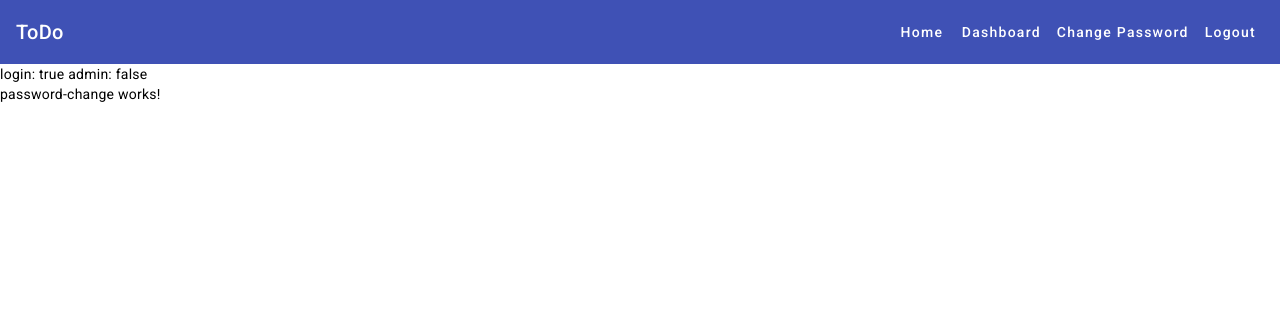
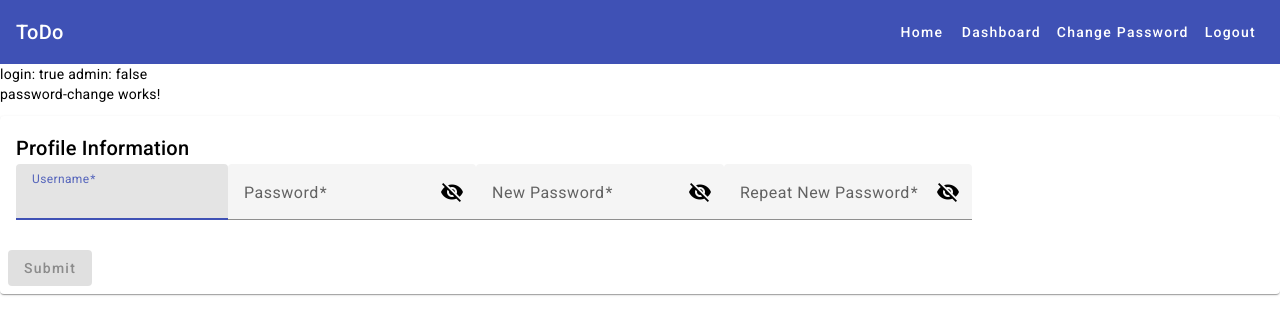
Before and after one commit to SyahrulHuzaimi/ToDoApplication, an Angular app in the folder Frontend/: page /change in a window 1280 px wide. Shown: the top 334 px of the page. Built offline with nearby package versions, Linux system fonts and the light colour scheme; sample sign-in values are in the browser's storage.

Commit message:
Added group validator in change password

```diff
--- a/Frontend/src/app/password-change/password-change.component.html
+++ b/Frontend/src/app/password-change/password-change.component.html
@@ -1 +1,62 @@
 <p>password-change works!</p>
+<form
+  [formGroup]="changeForm"
+  (ngSubmit)="handleChangePassword()"
+  class="form-container"
+>
+  <mat-card class="login-card">
+    <mat-card-header>
+      <mat-card-title>Profile Information</mat-card-title>
+    </mat-card-header>
+    <mat-card-content>
+      <mat-form-field>
+        <mat-label>Username</mat-label>
+        <input formControlName="username" matInput autofocus/>
+      </mat-form-field>
+      <mat-form-field>
+        <mat-label>Password</mat-label>
+        <input
+          formControlName="password"
+          matInput
+          [type]="hide ? 'password' : 'text'"
+        />
+        <mat-icon matSuffix (click)="hide = !hide">{{
+          hide ? "visibility_off" : "visibility"
+        }}</mat-icon>
+      </mat-form-field>
+      <mat-form-field>
+        <mat-label>New Password</mat-label>
+        <input
+          formControlName="newPassword"
+          matInput
+          [type]="hide ? 'newPassword' : 'text'"
+        />
+        <mat-icon matSuffix (click)="hide = !hide">{{
+          hide ? "visibility_off" : "visibility"
+        }}</mat-icon>
+      </mat-form-field>
+      <mat-form-field>
+        <mat-label>Repeat New Password</mat-label>
+        <input
+          formControlName="repeatNewPassword"
+          matInput
+          [type]="hide ? 'repeatNewPassword' : 'text'"
+        />
+        <mat-icon matSuffix (click)="hide = !hide">{{
+          hide ? "visibility_off" : "visibility"
+        }}</mat-icon>
+      </mat-form-field>
+      <mat-error *ngIf="hasError">{{ errorMessage }}</mat-error>
+    </mat-card-content>
+    <mat-card-actions>
+      <button
+        mat-raised-button
+        color="primary"
+        type="submit"
+        [disabled]="!changeForm.valid"
+      >
+        Submit
+      </button>
+    </mat-card-actions>
+  </mat-card>
+</form>
--- a/Frontend/src/app/password-change/password-change.component.ts
+++ b/Frontend/src/app/password-change/password-change.component.ts
@@ -1,8 +1,22 @@
 import { CommonModule } from '@angular/common';
 import { Component } from '@angular/core';
-import { FormBuilder, ReactiveFormsModule, Validators } from '@angular/forms';
+import { AbstractControl, FormBuilder, ReactiveFormsModule, ValidationErrors, Validators } from '@angular/forms';
 import { MaterialModule } from '../material/material.module';
 import { HttpClient } from '@angular/common/http';
+
+
+const checkEquality = (source : string, target : string) => {
+  return (group: AbstractControl): ValidationErrors | null => {
+    const sourceValue = group.get(source)?.value;
+    const targetValue = group.get(target)?.value;
+    if(sourceValue !== targetValue){
+      return{
+        notEqual: true
+      }
+    }
+    return null;
+  }
+}
 
 @Component({
   selector: 'app-password-change',
@@ -12,14 +26,23 @@ import { HttpClient } from '@angular/common/http';
   styleUrl: './password-change.component.css',
 })
 export class PasswordChangeComponent {
+
+  hasError = false;
+  errorMessage = '';
+  hide = true;
+  content = '';
+
+
+  handleChangePassword() {
+    console.log("Changing password");
+  }
   constructor(private http: HttpClient, private formBuilder: FormBuilder) {}
 
-  changeFrom = this.formBuilder.group({
+
+  changeForm = this.formBuilder.group({
     username: ['', Validators.required],
     password: ['', Validators.required],
-    repeatPassword: ['', Validators.required],
+    repeatNewPassword: ['', Validators.required],
     newPassword: ['', Validators.required],
-  });
-
-
+  }, [checkEquality('newPassword', 'repeatNewPassword')]);
 }
```
